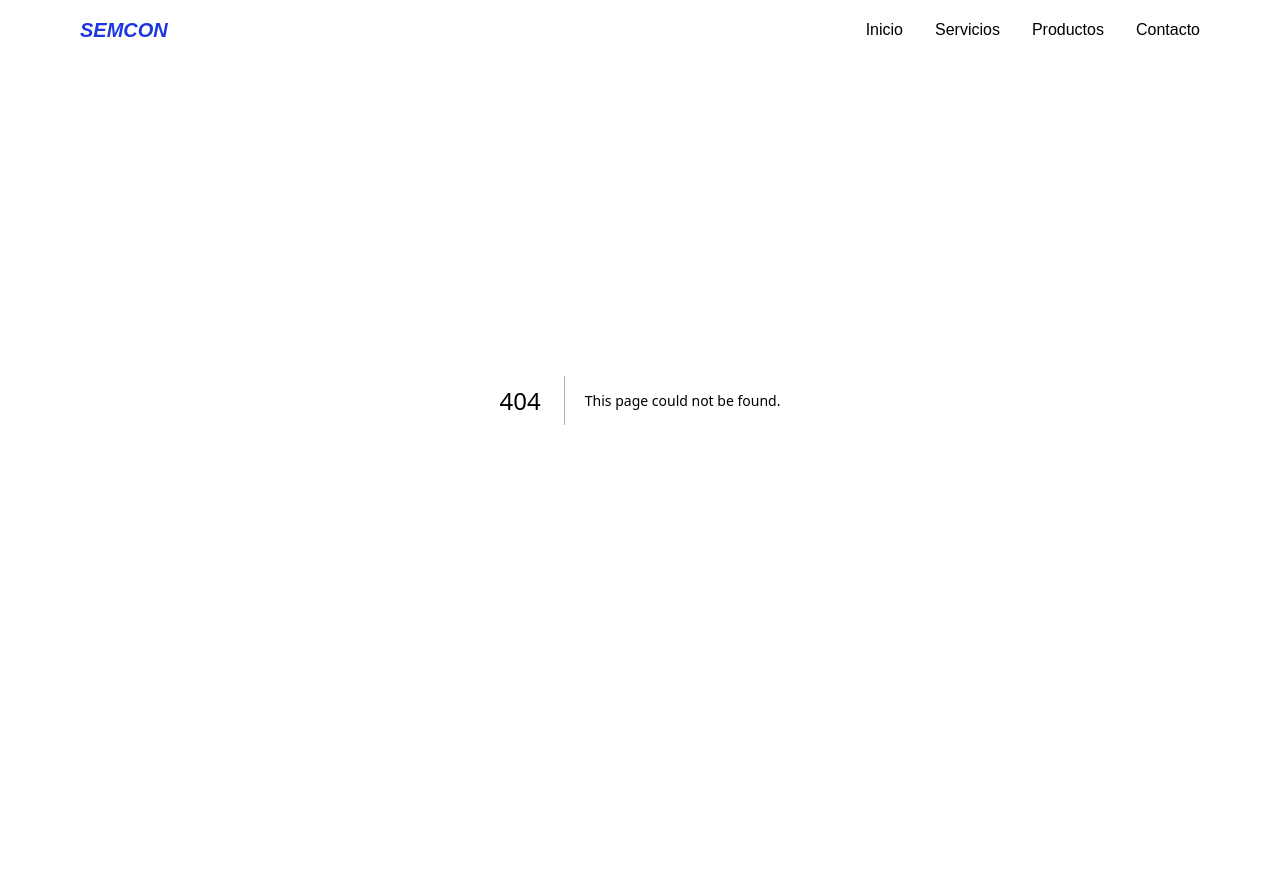
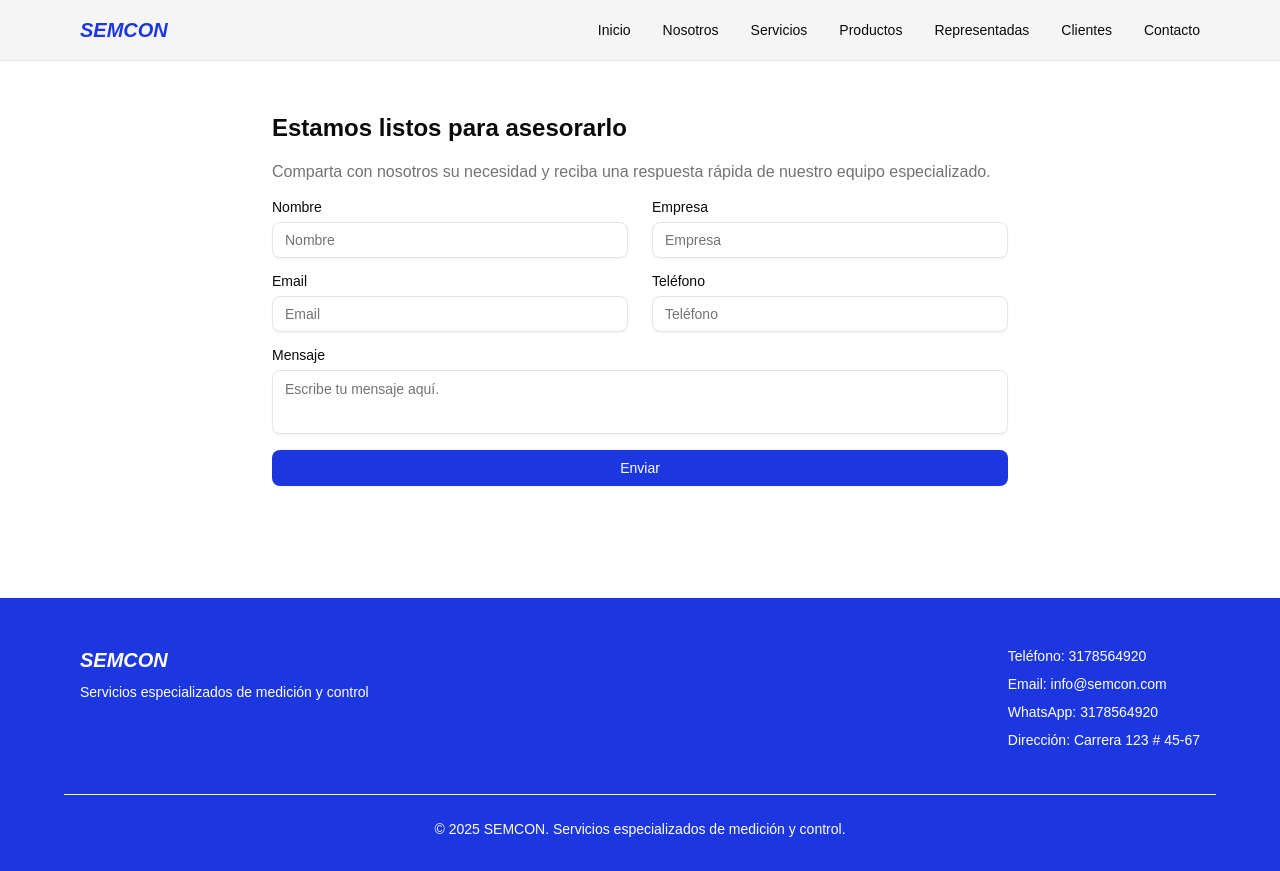
Before and after one commit to FelipeK57/website-semcon, a Next.js app: page /contacto in a window 1280 px wide. Before the commit this address had no page. Before the commit the page ends 800 px from the top, so only its background shows below. Built offline with nearby package versions, Linux system fonts and the light colour scheme.

Commit message:
Agrega la dependencia '@radix-ui/react-label' en package.json y pnpm-lock.yaml, e incorpora un nuevo componente Footer en el layout, mejorando la estructura y presentación de la página principal en SEMCON.

```diff
--- /dev/null
+++ b/app/components/Footer.tsx
@@ -0,0 +1,22 @@
+export default function Footer() {
+    return (
+        <footer className="flex flex-col gap-6 p-8 bg-primary">
+            <div className="flex flex-col md:flex-row justify-between gap-8 max-w-6xl w-full mx-auto p-4 text-primary-foreground">
+                <div className="flex flex-col gap-2">
+                    <h2 className="text-xl italic text-primary-foreground font-extrabold">SEMCON</h2>
+                    <p className="text-sm">Servicios especializados de medición y control</p>
+                </div>
+                <div className="flex flex-col gap-2 text-sm">
+                    <p>Teléfono: 3178564920</p>
+                    <p>Email: info@semcon.com</p>
+                    <p>WhatsApp: 3178564920</p>
+                    <p>Dirección: Carrera 123 # 45-67</p>
+                </div>
+            </div>
+            <div className="w-full max-w-6xl mx-auto border-b-1 pb-1 border-b-primary-foreground" />
+            <div className="text-center text-sm text-primary-foreground">
+                <p>&copy; 2025 SEMCON. Servicios especializados de medición y control.</p>
+            </div>
+        </footer>
+    )
+}
--- a/app/components/Navbar.tsx
+++ b/app/components/Navbar.tsx
@@ -1,17 +1,48 @@
 import Link from "next/link";
 
 export default function Navbar() {
+
+    const routes = [
+        {
+            label: "Inicio",
+            href: "/"
+        },
+        {
+            label: "Nosotros",
+            href: "/nosotros"
+        },
+        {
+            label: "Servicios",
+            href: "/servicios"
+        },
+        {
+            label: "Productos",
+            href: "/productos"
+        },
+        {
+            label: "Representadas",
+            href: "/representadas"
+        },
+        {
+            label: "Clientes",
+            href: "/clientes"
+        },
+        {
+            label: "Contacto",
+            href: "/contacto"
+        }
+    ]
+
     return (
-    <nav className="fixed top-0 left-0 right-0 z-50 bg-background">
+        <nav className="fixed top-0 left-0 right-0 z-50 bg-accent border-b">
             <div className="flex justify-between items-center p-4 max-w-6xl w-full mx-auto">
                 <h1 className="text-xl italic text-primary font-extrabold">SEMCON</h1>
-        <div className="hidden md:flex gap-8">
-            <Link href="/">Inicio</Link>
-            <Link href="/">Servicios</Link>
-            <Link href="/">Productos</Link>
-            <Link href="/">Contacto</Link>
+                <div className="hidden lg:flex gap-8 text-sm">
+                    {routes.map((route) => (
+                        <Link key={route.href} href={route.href} className="hover:text-primary transition-colors">{route.label}</Link>
+                    ))}
                 </div>
-        <div className="md:hidden">
+                <div className="lg:hidden">
                     Menu
                 </div>
             </div>
--- /dev/null
+++ b/app/contacto/page.tsx
@@ -0,0 +1,38 @@
+import { Button } from "@/components/ui/button";
+import { Input } from "@/components/ui/input";
+import { Label } from "@/components/ui/label";
+import { Textarea } from "@/components/ui/textarea";
+
+export default function Contacto() {
+  return (
+    <main className="flex flex-col gap-4 max-w-3xl mx-auto p-4 py-28">
+      <h3 className="text-2xl font-bold">Estamos listos para asesorarlo</h3>
+      <p className="text-muted-foreground">Comparta con nosotros su necesidad y reciba una respuesta rápida de nuestro equipo especializado.</p>
+      <div className="grid grid-cols-1 md:grid-cols-2 gap-6">
+        <div className="flex flex-col gap-2">
+          <Label htmlFor="name">Nombre</Label>
+          <Input className="bg-background" type="text" id="name" placeholder="Nombre" />
+        </div>
+        <div className="flex flex-col gap-2">
+          <Label htmlFor="company">Empresa</Label>
+          <Input className="bg-background" type="text" id="company" placeholder="Empresa" />
+        </div>
+      </div>
+      <div className="grid grid-cols-1 md:grid-cols-2 gap-6">
+        <div className="flex flex-col gap-2">
+          <Label htmlFor="email">Email</Label>
+          <Input className="bg-background" type="email" id="email" placeholder="Email" />
+        </div>
+        <div className="flex flex-col gap-2">
+          <Label htmlFor="phone">Teléfono</Label>
+          <Input className="bg-background" type="tel" id="phone" placeholder="Teléfono" />
+        </div>
+      </div>
+      <div className="flex flex-col gap-2">
+        <Label htmlFor="message">Mensaje</Label>
+        <Textarea className="h-full resize-none max-h-80 bg-background" id="message" placeholder="Escribe tu mensaje aquí." />
+      </div>
+      <Button className="bg-primary">Enviar</Button>
+    </main >
+  );
+}
--- a/app/layout.tsx
+++ b/app/layout.tsx
@@ -4,6 +4,7 @@ import "./globals.css";
 // Supports weights 200-800
 import '@fontsource-variable/manrope';
 import Navbar from "./components/Navbar";
+import Footer from "./components/Footer";
 
 const geistSans = Geist({
   variable: "--font-geist-sans",
@@ -32,6 +33,7 @@ export default function RootLayout({
       >
         <Navbar />
         {children}
+        <Footer />
       </body>
     </html>
   );
--- /dev/null
+++ b/app/nosotros/page.tsx
@@ -0,0 +1,20 @@
+export default function Nosotros() {
+  return (
+    <main className="flex flex-col gap-6 max-w-3xl mx-auto p-4 py-28">
+      <h3 className="text-2xl font-bold">Sobre nosotros</h3>
+      <div className="w-full h-64 sm:h-96 bg-accent border rounded-lg"></div>
+      <div className="flex flex-col gap-2">
+        <p className="text-lg font-semibold">Nuestra historia</p>
+        <p className="text-muted-foreground">Somos una empresa colombiana con más de 23 años de experiencia en soluciones de automatización y medición. Contamos con un equipo multidisciplinario de ingenieros que entiende los retos de la industria papelera y ofrece acompañamiento integral, desde la consultoría técnica hasta el suministro de equipos especializados.</p>
+      </div>
+      <div>
+        <p className="text-lg font-semibold">Nuestra misión</p>
+        <p className="text-muted-foreground">Nuestra misión es ofrecer soluciones de automatización y medición para la industria papelera, garantizando la eficiencia y confiabilidad de los procesos productivos.</p>
+      </div>
+      <div className="flex flex-col gap-2">
+        <p className="text-lg font-semibold">Nuestra visión</p>
+        <p className="text-muted-foreground">Nuestra visión es ser líderes en soluciones de automatización y medición para la industria papelera, garantizando la eficiencia y confiabilidad de los procesos productivos.</p>
+      </div>
+    </main >
+  );
+}
--- a/app/page.tsx
+++ b/app/page.tsx
@@ -221,24 +221,6 @@ export default function Home() {
           </AccordionItem>
         </Accordion>
       </section>
-      <footer className="flex flex-col gap-6 p-8 bg-primary">
-        <div className="flex flex-col md:flex-row justify-between gap-8 max-w-6xl w-full mx-auto p-4 text-primary-foreground">
-          <div className="flex flex-col gap-2">
-            <h2 className="text-xl italic text-primary-foreground font-extrabold">SEMCON</h2>
-            <p className="text-sm">Servicios especializados de medición y control</p>
-          </div>
-          <div className="flex flex-col gap-2 text-sm">
-            <p>Teléfono: 3178564920</p>
-            <p>Email: info@semcon.com</p>
-            <p>WhatsApp: 3178564920</p>
-            <p>Dirección: Carrera 123 # 45-67</p>
-          </div>
-        </div>
-        <div className="w-full max-w-6xl mx-auto border-b-1 pb-1 border-b-primary-foreground" />
-        <div className="text-center text-sm text-primary-foreground">
-          <p>&copy; 2025 SEMCON. Servicios especializados de medición y control.</p>
-        </div>
-      </footer>
     </main>
   );
 }
--- /dev/null
+++ b/components/ui/input.tsx
@@ -0,0 +1,21 @@
+import * as React from "react"
+
+import { cn } from "@/lib/utils"
+
+function Input({ className, type, ...props }: React.ComponentProps<"input">) {
+  return (
+    <input
+      type={type}
+      data-slot="input"
+      className={cn(
+        "file:text-foreground placeholder:text-muted-foreground selection:bg-primary selection:text-primary-foreground dark:bg-input/30 border-input h-9 w-full min-w-0 rounded-md border bg-transparent px-3 py-1 text-base shadow-xs transition-[color,box-shadow] outline-none file:inline-flex file:h-7 file:border-0 file:bg-transparent file:text-sm file:font-medium disabled:pointer-events-none disabled:cursor-not-allowed disabled:opacity-50 md:text-sm",
+        "focus-visible:border-ring focus-visible:ring-ring/50 focus-visible:ring-[3px]",
+        "aria-invalid:ring-destructive/20 dark:aria-invalid:ring-destructive/40 aria-invalid:border-destructive",
+        className
+      )}
+      {...props}
+    />
+  )
+}
+
+export { Input }
--- /dev/null
+++ b/components/ui/label.tsx
@@ -0,0 +1,24 @@
+"use client"
+
+import * as React from "react"
+import * as LabelPrimitive from "@radix-ui/react-label"
+
+import { cn } from "@/lib/utils"
+
+function Label({
+  className,
+  ...props
+}: React.ComponentProps<typeof LabelPrimitive.Root>) {
+  return (
+    <LabelPrimitive.Root
+      data-slot="label"
+      className={cn(
+        "flex items-center gap-2 text-sm leading-none font-medium select-none group-data-[disabled=true]:pointer-events-none group-data-[disabled=true]:opacity-50 peer-disabled:cursor-not-allowed peer-disabled:opacity-50",
+        className
+      )}
+      {...props}
+    />
+  )
+}
+
+export { Label }
--- /dev/null
+++ b/components/ui/textarea.tsx
@@ -0,0 +1,18 @@
+import * as React from "react"
+
+import { cn } from "@/lib/utils"
+
+function Textarea({ className, ...props }: React.ComponentProps<"textarea">) {
+  return (
+    <textarea
+      data-slot="textarea"
+      className={cn(
+        "border-input placeholder:text-muted-foreground focus-visible:border-ring focus-visible:ring-ring/50 aria-invalid:ring-destructive/20 dark:aria-invalid:ring-destructive/40 aria-invalid:border-destructive dark:bg-input/30 flex field-sizing-content min-h-16 w-full rounded-md border bg-transparent px-3 py-2 text-base shadow-xs transition-[color,box-shadow] outline-none focus-visible:ring-[3px] disabled:cursor-not-allowed disabled:opacity-50 md:text-sm",
+        className
+      )}
+      {...props}
+    />
+  )
+}
+
+export { Textarea }
--- a/package.json
+++ b/package.json
@@ -10,6 +10,7 @@
   "dependencies": {
     "@fontsource-variable/manrope": "^5.2.8",
     "@radix-ui/react-accordion": "^1.2.12",
+    "@radix-ui/react-label": "^2.1.7",
     "@radix-ui/react-slot": "^1.2.3",
     "class-variance-authority": "^0.7.1",
     "clsx": "^2.1.1",
```
Also changed, not shown: 1 other file (tests, documents, lock files or other folders). Lines whose indentation alone changed are shown as unchanged.
